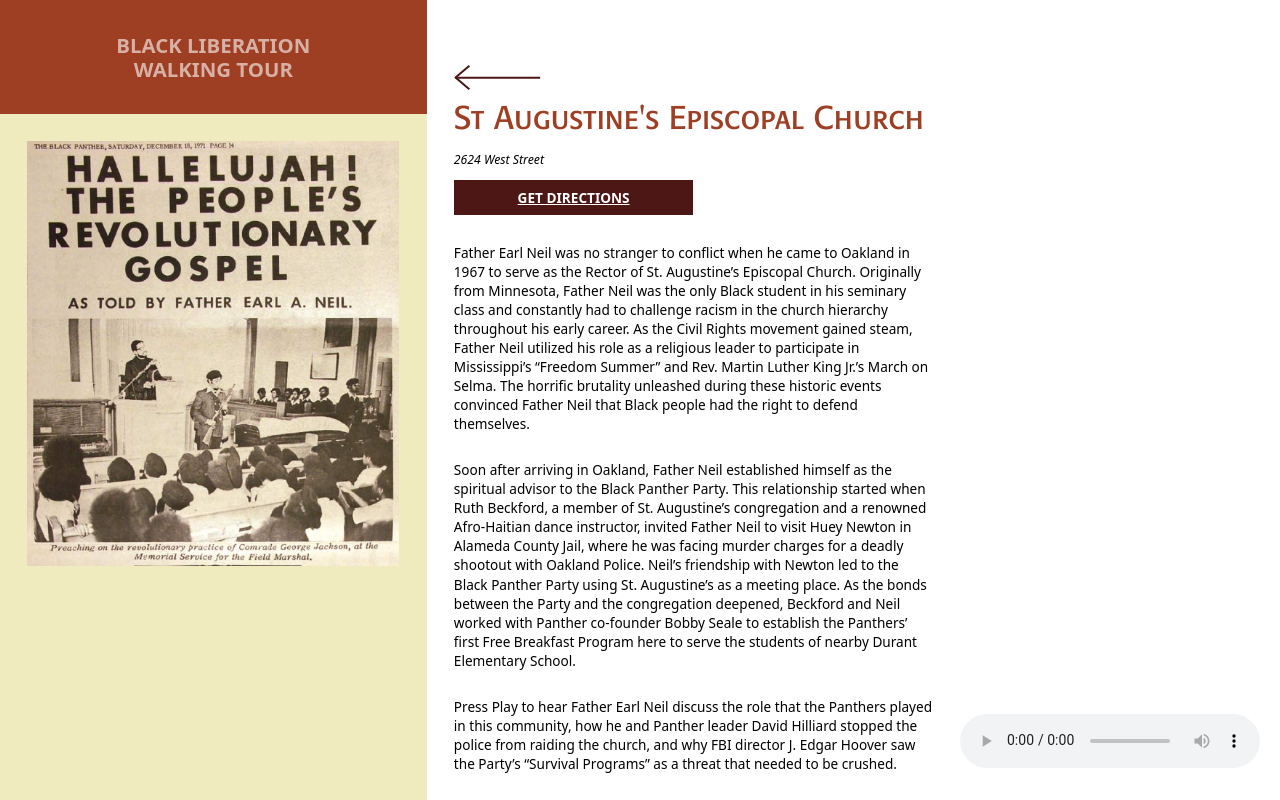
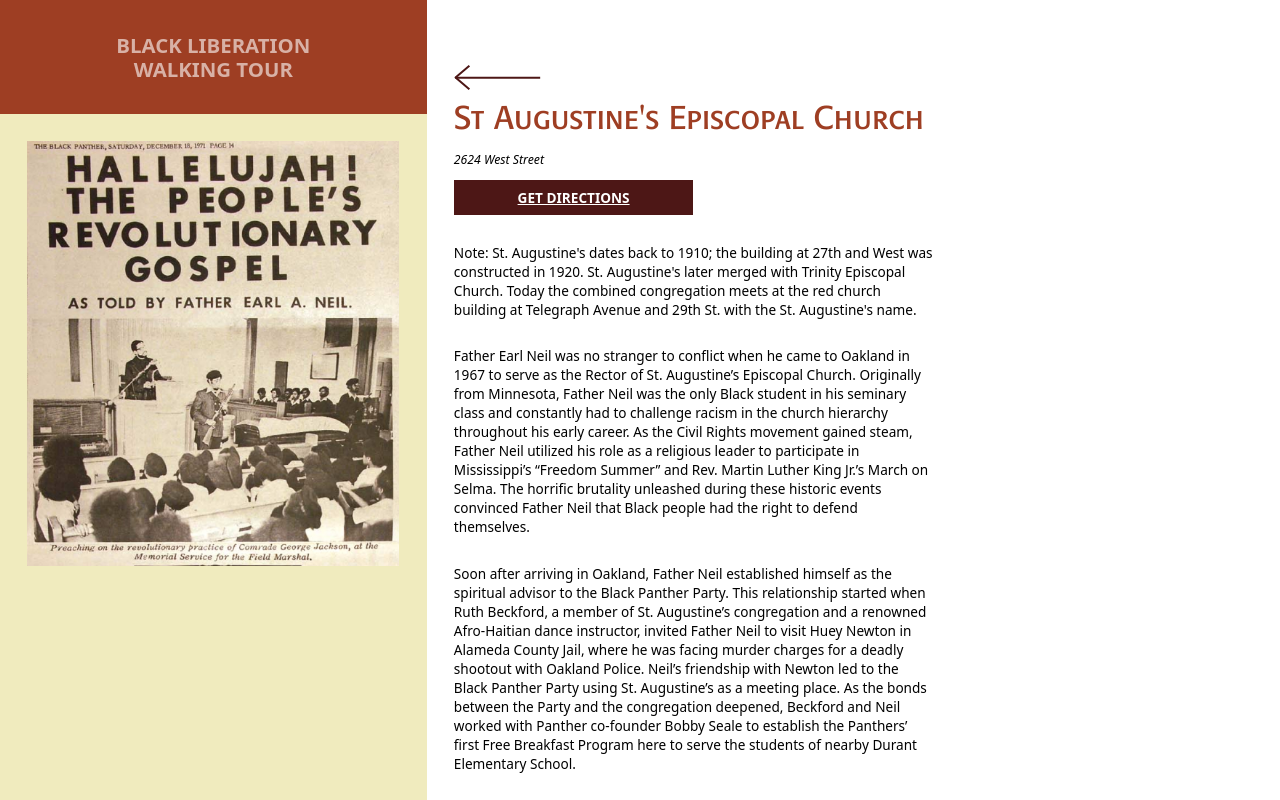
Before and after one commit to travis/black-liberation-tour, a Next.js app: page /places/st-augustines in a window 1280 px wide. Shown: the top 800 px of the page. Built offline with nearby package versions, Linux system fonts and the light colour scheme.

Commit message:
Update st-augustines.jsx
add note about old vs. new St. Augustine's locations

```diff
--- a/pages/places/st-augustines.jsx
+++ b/pages/places/st-augustines.jsx
@@ -31,6 +31,12 @@ export default function Home() {
           location="2624 West Street"
           to={tourStop['st-augustines']}
         />
+
+        <TourParagraph>
+          Note: St. Augustine's dates back to 1910; the building at 27th and West was constructed in 1920.
+          St. Augustine's later merged with Trinity Episcopal Church. Today the combined congregation meets
+          at the red church building at Telegraph Avenue and 29th St. with the St. Augustine's name.
+        </TourParagraph>
 
         <TourParagraph>
           Father Earl Neil was no stranger to conflict when he came to Oakland in 1967 to serve as the Rector of St.
```
